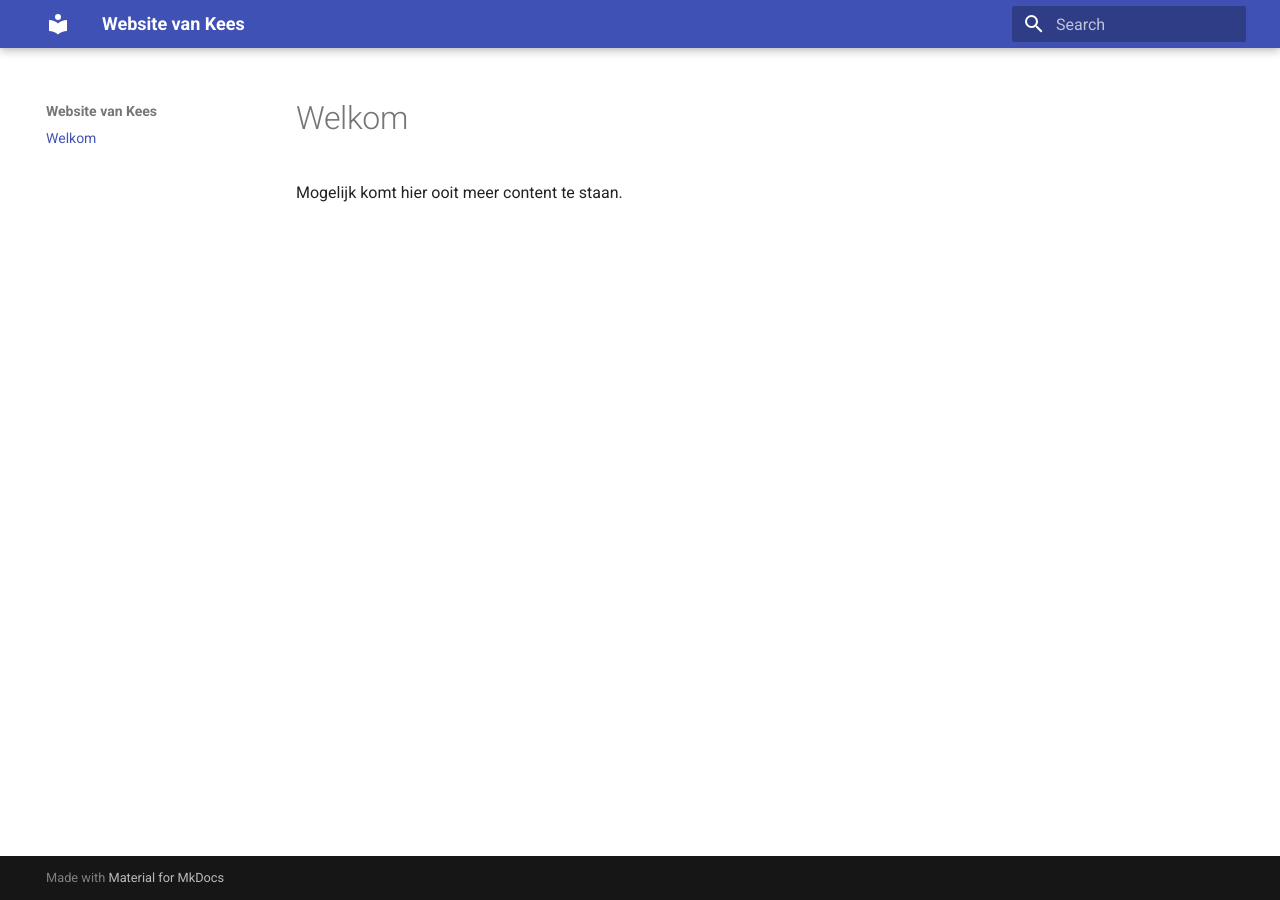
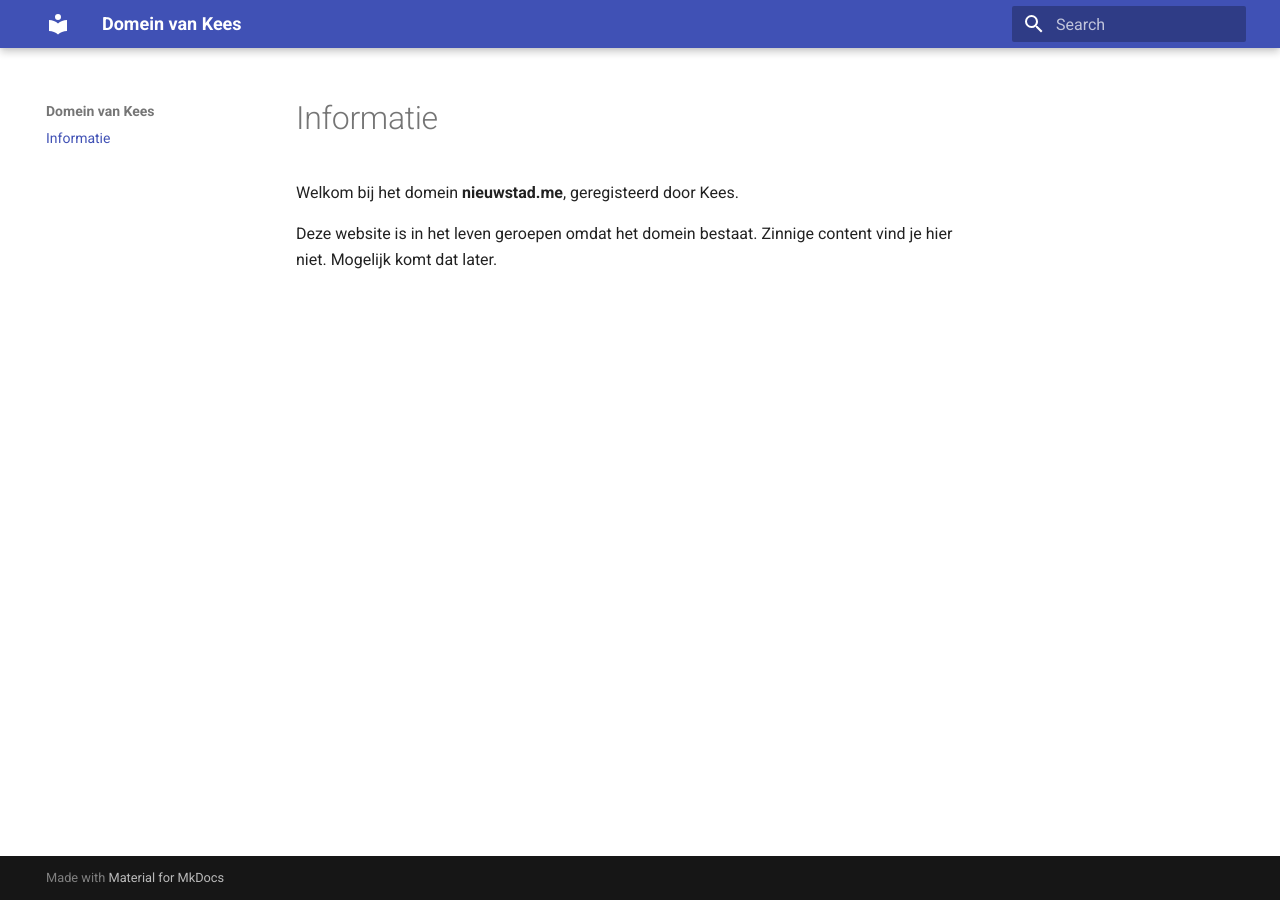
Before and after one commit to keesnieuwstad/site, an MkDocs documentation site: the page built from docs/index.md, in a window 1280 px wide. Built offline with MkDocs 1.6.1 and Material for MkDocs 9.7.7, drawn with Linux system fonts in a browser that asks for light colours.

Commit message:
Update met wat scherpere teksten.

```diff
--- a/docs/index.md
+++ b/docs/index.md
@@ -1,3 +1,5 @@
-# Welkom
+# Informatie
 
-Mogelijk komt hier ooit meer content te staan.
+Welkom bij het domein **nieuwstad.me**, geregisteerd door Kees.
+
+Deze website is in het leven geroepen omdat het domein bestaat. Zinnige content vind je hier niet. Mogelijk komt dat later.
--- a/mkdocs.yml
+++ b/mkdocs.yml
@@ -1,3 +1,3 @@
-site_name: Website van Kees
+site_name: Domein van Kees
 theme:
   name: material
```
